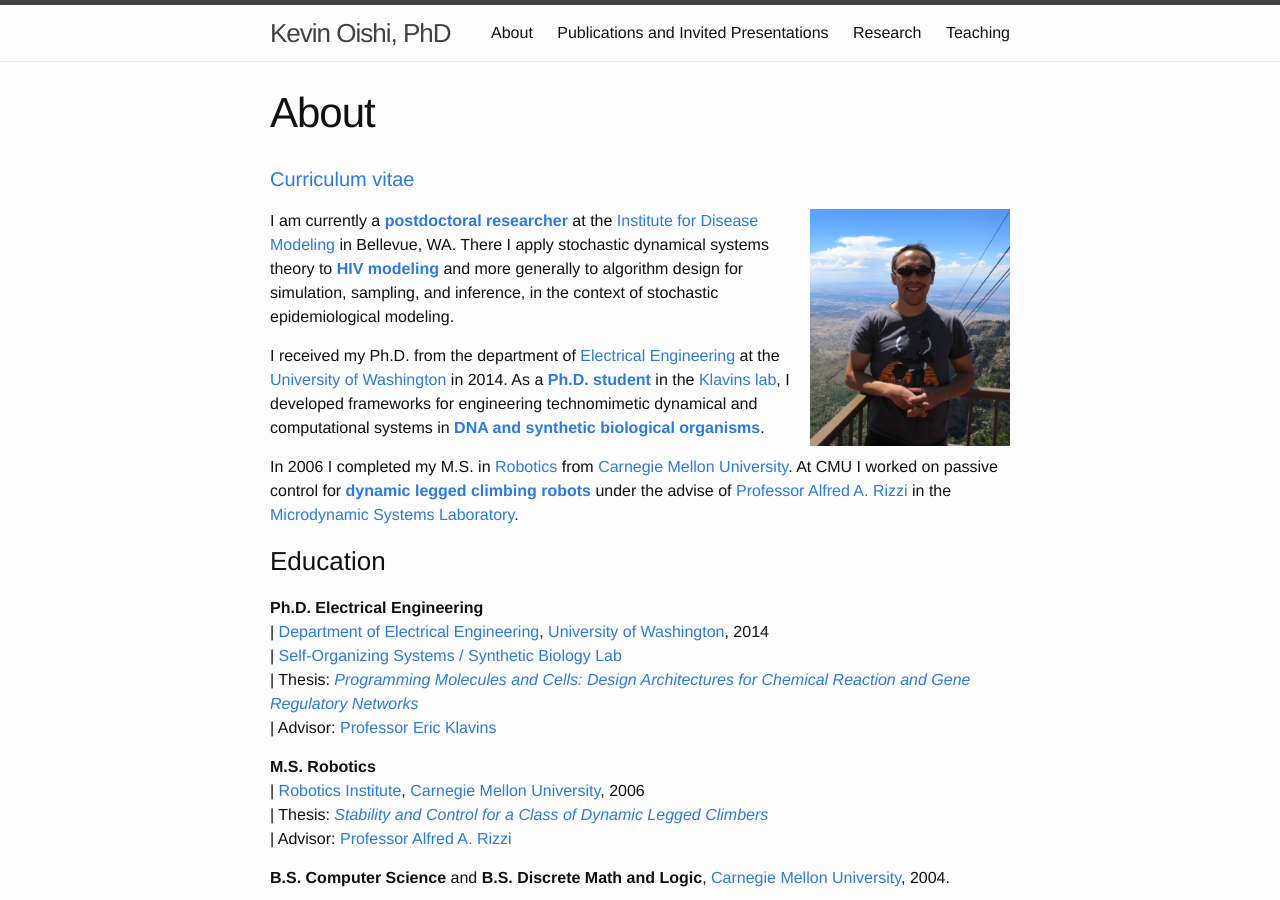
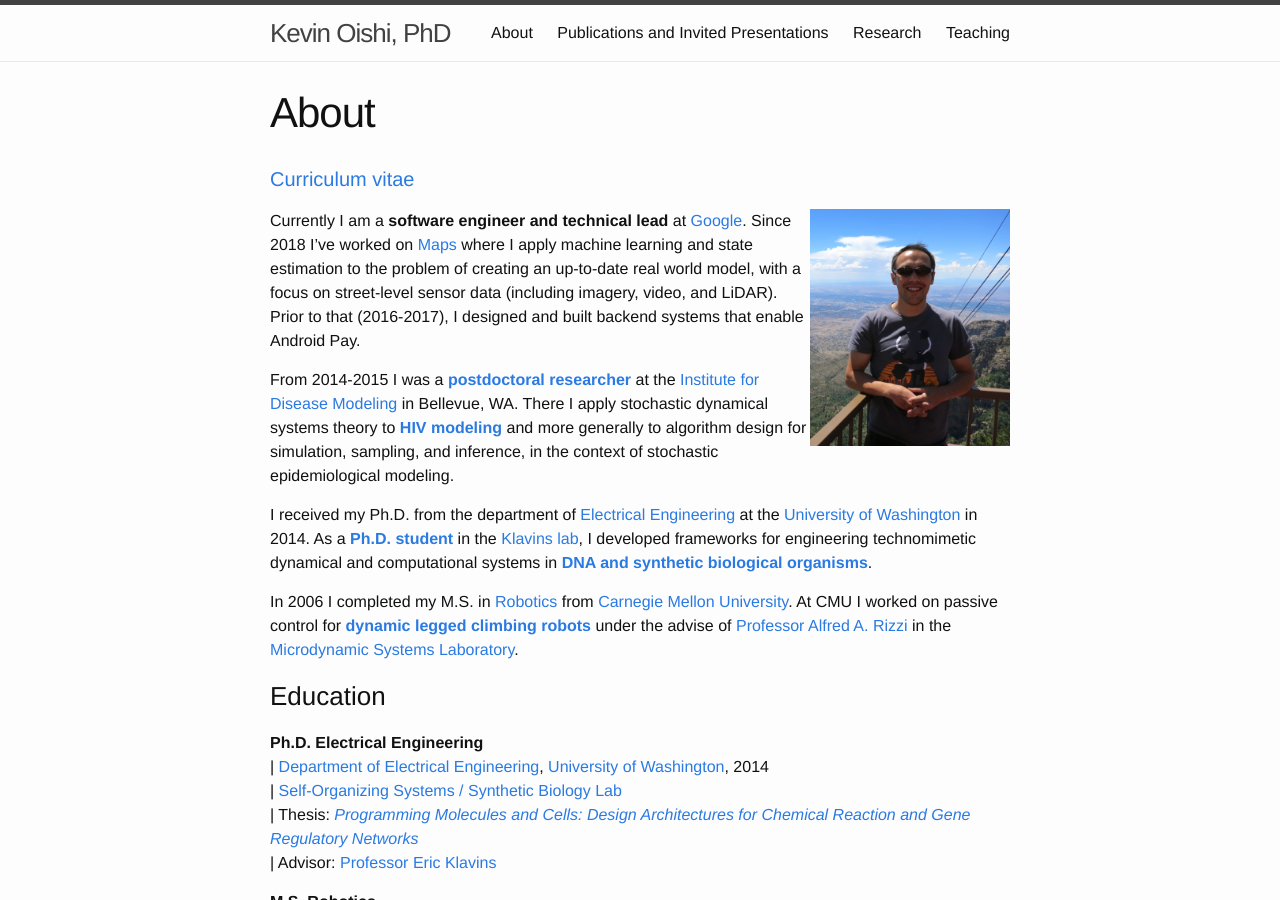
Before and after one commit to kevin0/kevin0.github.io, a Jekyll site: the page built from about.md, in a window 1280 px wide and 900 px high. Built offline with Jekyll 4.4.1, drawn with Linux system fonts in a browser that asks for light colours.

Commit message:
Update about.md

```diff
--- a/about.md
+++ b/about.md
@@ -21,7 +21,9 @@ redirect_from: "/"
   <img src="/img/me.png" width="200px"/>
 </div>
 
-I am currently a **[postdoctoral researcher](http://idmod.org/team/bio/55%20)** at the [Institute for Disease Modeling](http://idmod.org) in Bellevue, WA.  There I apply stochastic dynamical systems theory to **[HIV modeling](http://idmod.org/research/hiv)** and more generally to algorithm design for simulation, sampling, and inference, in the context of stochastic epidemiological modeling.
+Currently I am a **software engineer and technical lead** at [Google](http://www.google.com). Since 2018 I've worked on [Maps](http://maps.google.com) where I apply machine learning and state estimation to the problem of creating an up-to-date real world model, with a focus on street-level sensor data (including imagery, video, and LiDAR). Prior to that (2016-2017), I designed and built backend systems that enable Android Pay.
+
+From 2014-2015 I was a **[postdoctoral researcher](http://idmod.org/team/bio/55%20)** at the [Institute for Disease Modeling](http://idmod.org) in Bellevue, WA.  There I apply stochastic dynamical systems theory to **[HIV modeling](http://idmod.org/research/hiv)** and more generally to algorithm design for simulation, sampling, and inference, in the context of stochastic epidemiological modeling.
 
 I received my Ph.D. from the department of [Electrical Engineering](http://ee.washington.edu) at the [University of Washington](http://www.washington.edu) in 2014.  As a **[Ph.D. student](http://depts.washington.edu/soslab/mw/index.php?title=User:Oishi)** in the [Klavins lab](http://klavinslab.org), I developed frameworks for engineering technomimetic dynamical and computational systems in **[DNA and synthetic biological organisms](/research#synthetic-biology)**.
 
```
